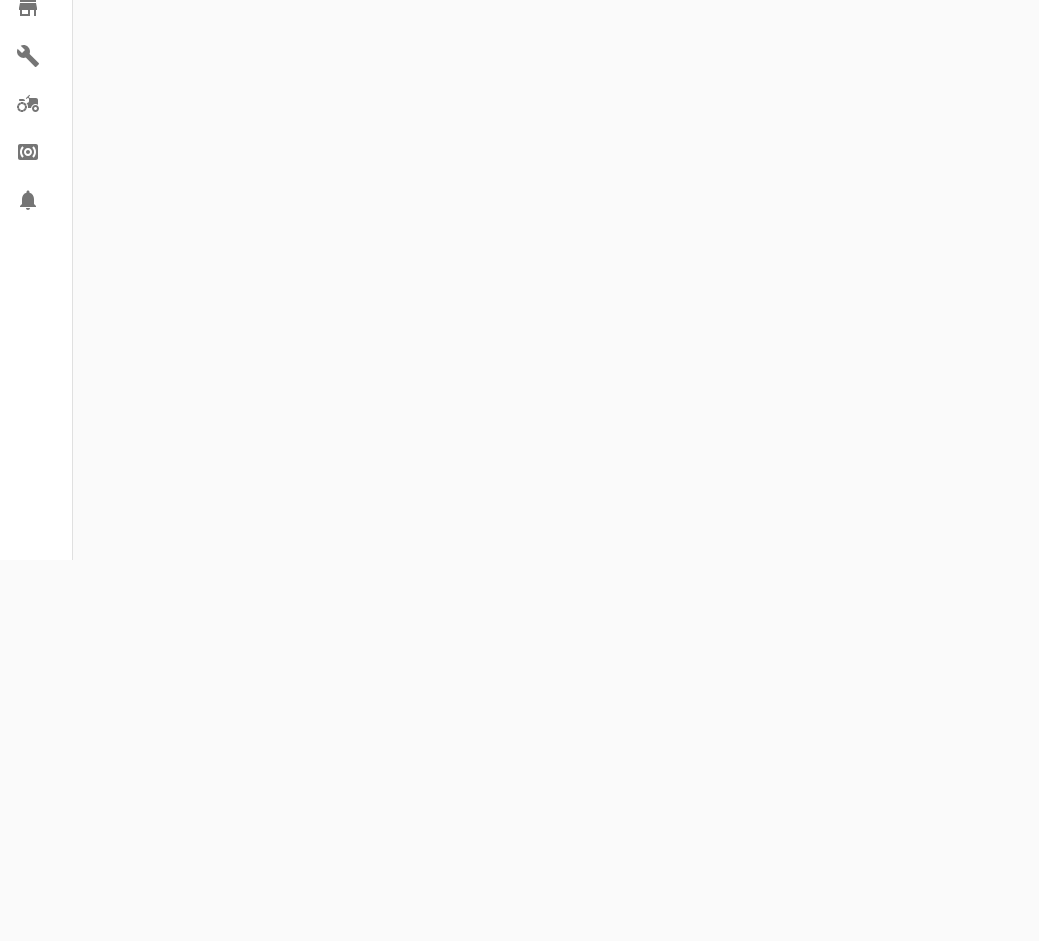
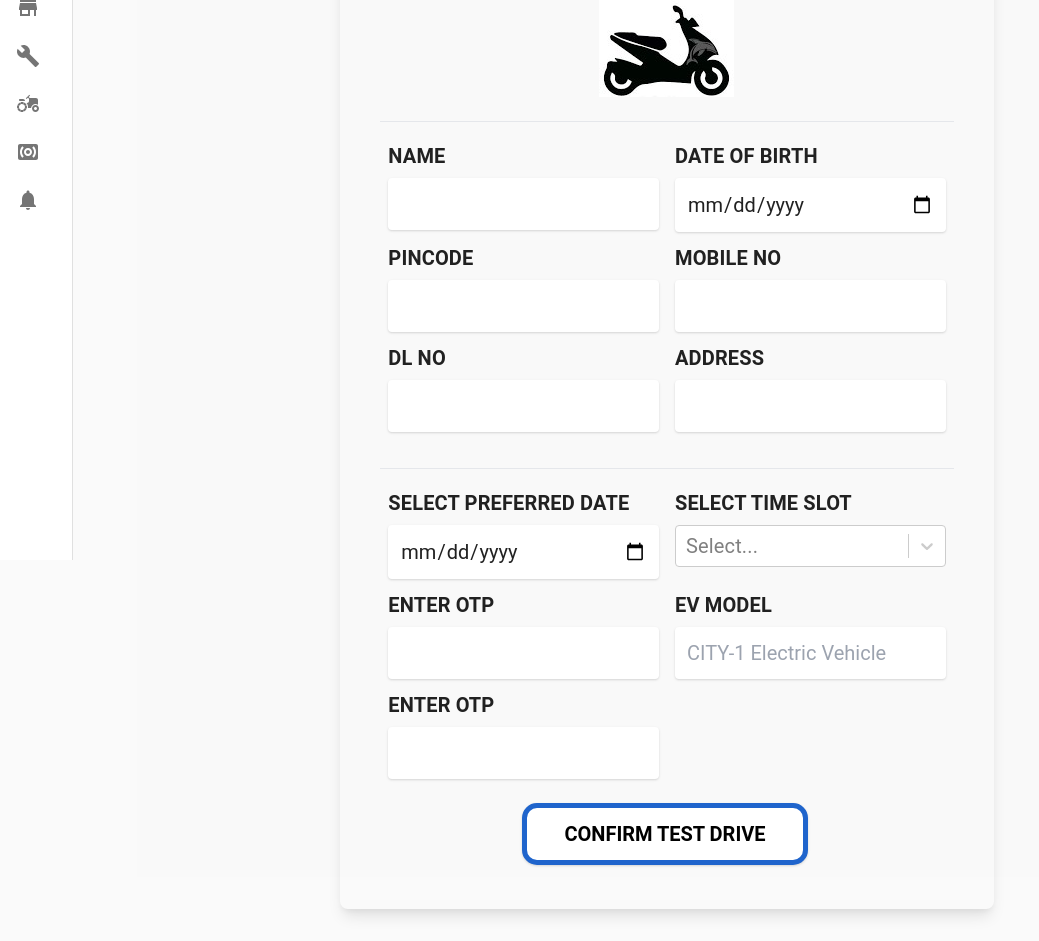
Before and after one commit to RoninS28/ROBIN_Website, a React (Create React App) app in the folder client/: page /testdrive in a window 1280 px wide. Shown: the part 240-1181 px from the top of the page, without its empty margins (0-1039 px from the left). Before the commit the page ends 800 px from the top, so only its background shows below. Built offline with nearby package versions, Linux system fonts and the light colour scheme.

Commit message:
Test Drive Linking

```diff
--- a/client/src/Customer/Pages/TestDrive.js
+++ b/client/src/Customer/Pages/TestDrive.js
@@ -9,6 +9,7 @@ import ListItemText from "@material-ui/core/ListItemText";
 import InboxIcon from "@material-ui/icons/MoveToInbox";
 import MailIcon from "@material-ui/icons/Mail";
 import { ButtonGroup, Button } from "@material-ui/core";
+import { makeStyles } from "@mui/styles";
 
 export default function TestDrive() {
 
@@ -37,18 +38,29 @@ export default function TestDrive() {
   })} />;
 
 
-  // const handleProductadd = () => {
-  //   var dummy = '<span>Label: <input type="text"><small>(ft)</small></span>\r\n';
-  //   document.getElementById('wrapper').innerHTML += dummy;
-  // }
+  const handleProductadd = () => {
+    // var dummy = '<span>Label: <input type="text"><small>(ft)</small></span>\r\n';
+    // document.getElementById('wrapper').innerHTML += dummy;
+    document.getElementById('wrapper').style=useStyles1;
+  }
 
-  // const handleProductremove = () => {
-  //   var dummy = '<span>Label: <input type="text"><small>(ft)</small></span>\r\n';
-  //   if (!document.getElementById('wrapper').innerHTML)
-  //     return;
-  //   else
-  //     document.getElementById('wrapper').innerHTML -= dummy;
-  // }
+  const handleProductremove = () => {
+    // var dummy = '<span>Label: <input type="text"><small>(ft)</small></span>\r\n';
+    // if (!document.getElementById('wrapper').innerHTML)
+    //   return;
+    // else
+    //   document.getElementById('wrapper').innerHTML -= dummy;
+    document.getElementById('wrapper').style=useStyles2;
+  }
+    const useStyles1 = makeStyles((theme) => {
+    return {
+      display: "block",
+    }})
+
+    const useStyles2 = makeStyles((theme) => {
+    return {
+      display: "none",
+    }})
 
   return (
     <>
@@ -72,7 +84,7 @@ export default function TestDrive() {
                     className="lg:w-3/12 active:bg-blueGray-50 text-blueGray-700 font-normal px-4 py-2 rounded outline-none focus:outline-none mr-2 mb-1 uppercase shadow hover:shadow-md inline-flex items-center font-bold text-xl ease-linear transition-all duration-150"
                     type="button"
                     style={{ backgroundColor: "lightblue", borderWidth: "3px", borderColor: "#334756" }}
-                  // onClick={handleProductremove}
+                  onClick={handleProductremove}
                   >
                     <center>At Home</center>
                   </button>
@@ -80,7 +92,7 @@ export default function TestDrive() {
                     className="lg:w-3/12 font-normal px-4 py-2 rounded outline-none focus:outline-none mr-2 mb-1 uppercase shadow hover:shadow-md inline-flex items-center font-bold text-xl ease-linear transition-all duration-150"
                     type="button"
                     style={{ borderColor: "lightblue", borderWidth: "3px" }}
-                  // onClick={handleProductadd}
+                  onClick={handleProductadd}
                   >
                     <center>At Oulet</center>
                   </button>
@@ -277,6 +289,21 @@ export default function TestDrive() {
                     />
                   </div> */}
                   {/* </div> */}
+                  <div className={useStyles1} id="wrapper">
+                  <div className="relative w-full lg:w-6/12 mb-3 px-2">
+                    <label
+                      className="block uppercase text-blueGray-600 text-xl font-bold mb-2"
+                      htmlFor="grid-password"
+                    >
+                      Enter OTP
+                    </label>
+                    <input
+                      type="otp"
+                      className="border-0 px-3 py-3 placeholder-blueGray-300 text-blueGray-600 bg-white rounded text-xl shadow focus:outline-none focus:ring w-full ease-linear transition-all duration-150"
+                      placeholder=""
+                    />
+                  </div>
+                  </div>
 
 
 
--- a/client/src/Customer/Shared/Routing.js
+++ b/client/src/Customer/Shared/Routing.js
@@ -28,6 +28,7 @@ function Routing() {
           <Route path='/products' exact component={Products} ></Route>
           <Route path='/productsView/:id' exact component={ProductsView} ></Route>
           <Route path='/testdrive/:id' exact component={TestDrive} ></Route>
+          <Route path='/testdrive' exact component={TestDrive} ></Route>
           <Route path='/bookings' exact component={Bookings} ></Route>
           <Route path='/bookingsStage/:id' exact component={BookingsStage} ></Route>
           <Route path='/servicing' exact component={Servicing} ></Route>
```
